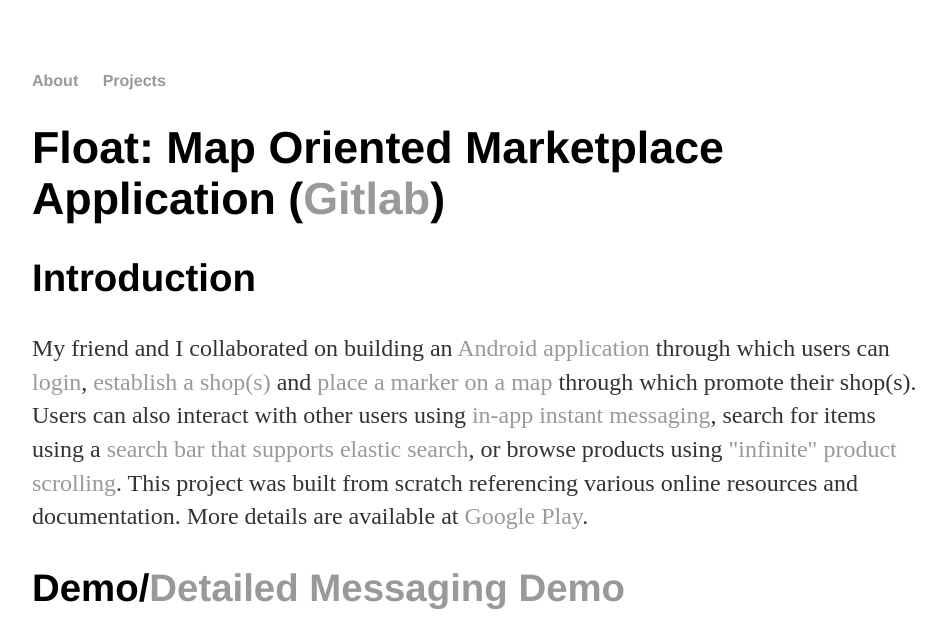
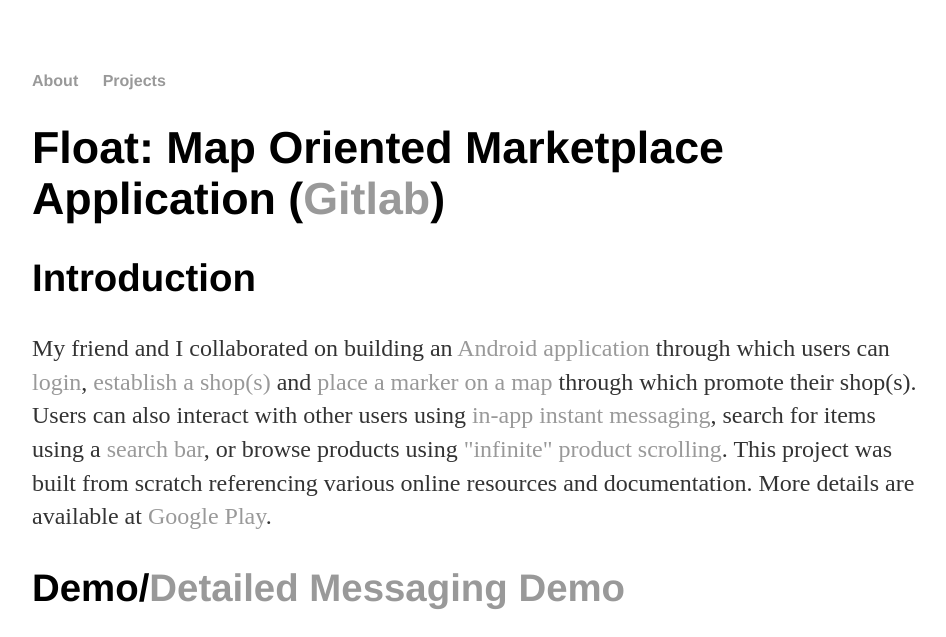
Before and after one commit to jcho7022/jcho7022.github.io, a Jekyll site: the page built from projects/float/index.html, in a window 1280 px wide and 900 px high, cut to the strip 0-637 px from the top of the window. Shown: the whole strip, without its empty margins (160-1106 px from the left). Built offline with Jekyll 4.4.1, drawn with Linux system fonts in a browser that asks for light colours.

Commit message:
Update index.html

```diff
--- a/projects/float/index.html
+++ b/projects/float/index.html
@@ -10,7 +10,7 @@
 	<a href="/projects/float/shop.jpg">establish a shop(s)</a>
 	and <a href="/projects/float/shop_markers.jpg">place a marker on a map</a> through which promote their shop(s).
 	Users can also interact with other users using <a href="/projects/float/messaging.jpg">in-app instant messaging</a>,
-	search for items using a <a href="/projects/float/elastic_search.jpg">search bar that supports elastic search</a>,
+	search for items using a <a href="/projects/float/elastic_search.jpg">search bar</a>,
 	or browse products using <a href="/projects/float/infinite_product.jpg">"infinite" product scrolling</a>.
 	This project was built from scratch referencing various online resources and documentation.
 	More details are available at <a href="https://play.google.com/store/apps/details?id=com.floatapplication">Google Play</a>.</p>
```
